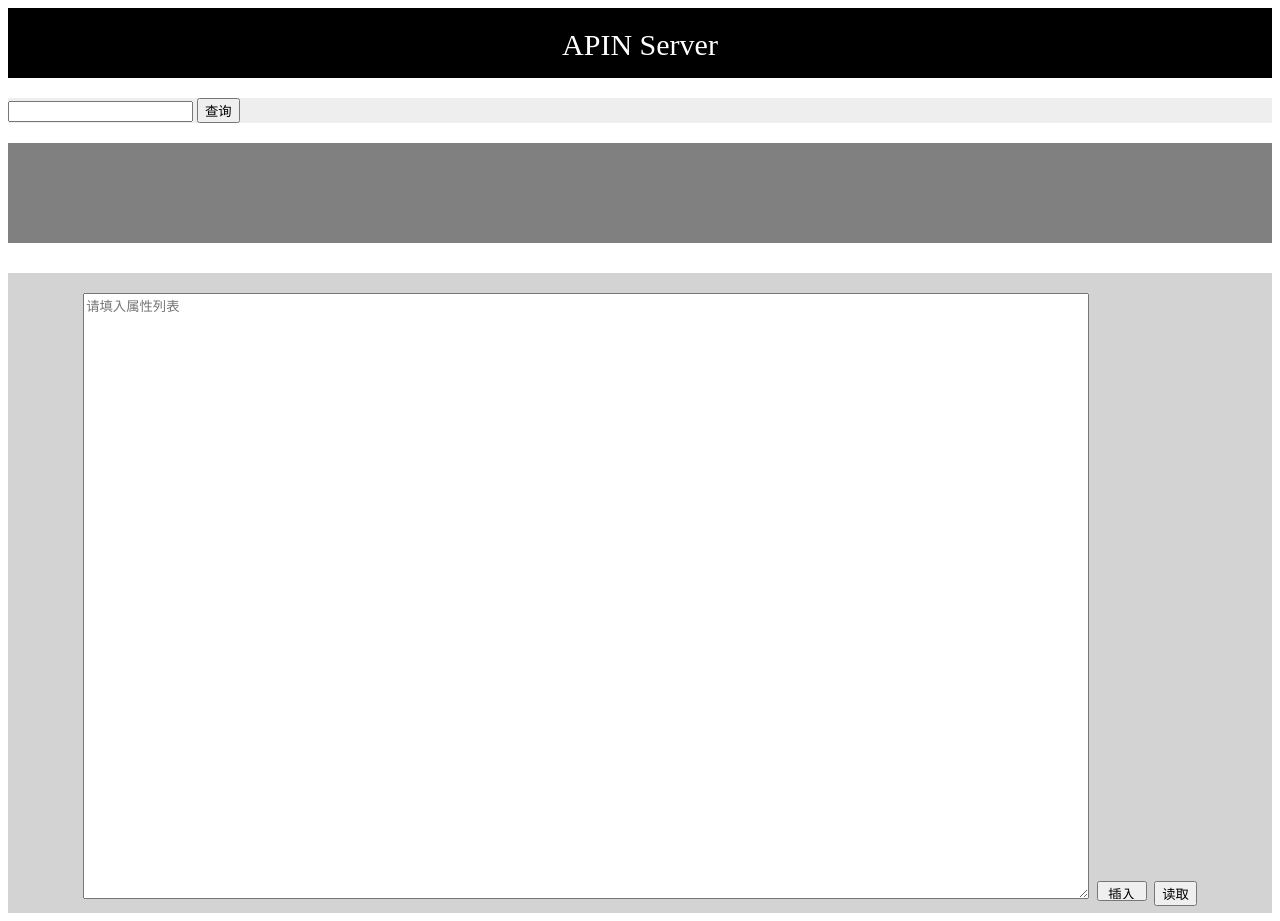
After one commit to xizhengmeng/django, a Django app: page /fullnewweb in a window 1280 px wide. The commit adds this page. Run offline with Django 3.2, Linux system fonts and the light colour scheme; some libraries are stand-ins or nearby versions.

Commit message:
增加接口可视化宫女呢个

```diff
--- /dev/null
+++ b/automitic/mysite/learn/templates/WebServerFull.html
@@ -0,0 +1,105 @@
+<!DOCTYPE html>
+<html lang="en">
+<head>
+    <meta charset="UTF-8">
+    <title>API Server</title>
+</head>
+<body>
+
+<div id="title">APIN Server</div>
+
+<div id="buttons">
+    <input type="inputtext">
+    <input type="button" value="查询">
+</div>
+
+<div id="files">
+
+</div>
+
+<div id="content">
+    <textarea id="textarea1" placeholder="请填入属性列表"></textarea>
+    <input type="button" value="插入" id="insert">
+    <input type="button" value="读取" id="read">
+</div>
+
+</body>
+
+<script src="http://apps.bdimg.com/libs/jquery/1.11.1/jquery.min.js"></script>
+
+<script type="text/javascript">
+
+    needDownCount = true;
+    goon = true;
+
+    $(document).ready(function(){
+        $("#read").click(function(){
+            alert('wahha')
+            $.get("/getcontent/", {'branch': 'hanshenghui'},function(ret){
+                alert(ret)
+                $('#textarea1').html(ret)
+            })
+        });
+
+        $("#insert").click(function(){
+            alert('lala')
+            text =  $('#textarea1').val()
+            $.get("/writecontent/", {'string': text},function(ret){
+                alert(ret)
+//                $('#textarea1').html(ret)
+            })
+        });
+    });
+
+</script>
+
+<style>
+#title{
+    background-color: black;
+    color: white;
+    height: 30px;
+    text-align:center;
+    padding: 20px;
+    font-size: 30px;
+}
+
+#buttons{
+   background-color: #eeeeee;
+   margin-top: 20px;
+}
+
+#files{
+    background-color: gray;
+    height: 100px;
+    margin-top: 20px;
+}
+
+#content{
+    background-color: lightgray;
+    height: 600px;
+    text-align:center;
+    padding: 20px;
+    font-size: 30px;
+    margin-top: 30px;
+}
+
+#textarea1{
+    width:1000px;//初始宽度
+max-width:1500px;//最大宽度
+min-width: 300 px;
+    height:600px;//初始高度
+max-height:800px;//最大高度
+min-height:400px;
+    overflow-y:auto;//让滚动条自适应，保证兼容性
+vertical-align: middle;
+/*text-align: center;*/
+}
+
+#insert{
+    width: 50px;
+    height: 20px;
+}
+
+</style>
+
+</html>
--- a/automitic/mysite/learn/templates/package.html
+++ b/automitic/mysite/learn/templates/package.html
@@ -112,6 +112,7 @@
                   alert('打包成功请点击check result获取安装包')
                   needDownCount = false;
                   goon = true;
+
                }else if(ret == 'fail'){
                    alert('打包失败,联系开发人员')
                    needDownCount = false;
--- a/automitic/mysite/learn/views.py
+++ b/automitic/mysite/learn/views.py
@@ -7,6 +7,7 @@ from DIY.createui import getCreatedStringWithProperties
 from DIY.packServer import packagiOS,getbranchesI,getbranchesA,packAndorid,changeToOnlineI,changeToOfflineI
 from django.http import HttpResponseRedirect
 from DIY.mail import sendMail
+from DIY.APIServer import getfilecontent,writecontent
 import shutil
 import logging
 import commands,time
@@ -30,6 +31,9 @@ def uicreate(request):
 
 def webserver(request):
     return render(request,'WebServer.html')
+
+def webserverfullre(request):
+    return render(request,'WebServerFull.html')
 
 def createui(request):
     string = request.GET['text']
@@ -86,7 +90,7 @@ def ajaxpack(request):
            f1.write(text1)
            f1.close()
 
-           mvoeTargetFile()
+           mvoeTargetFile(branchName + '***' + folderName)
 
            pullBranch('/Users/wxg/Documents/JDJRAPPAndroid' + '\n' + branchName)
 
@@ -227,7 +231,7 @@ def pullBranch(dir):
 
           f1.close()
 
-def mvoeTargetFile():
+def mvoeTargetFile(string):
 
     filePathF = '/Users/wxg/Documents/upload/'
     fileList = os.listdir(filePathF)
@@ -235,7 +239,10 @@ def mvoeTargetFile():
     filePath = '/Users/wxg/Documents/JDJRAPPAndroid/JDJR/libs/'
     filePathN = filePath + 'armeabi/'
 
+    f = open('/Users/wxg/Documents/Build/uploadlog.txt','a')
+
     for fileName in fileList:
+        f.write(fileName + '\n')
         targetPath = filePath + fileName
         targetPathN = filePathN + fileName
 
@@ -249,6 +256,16 @@ def mvoeTargetFile():
 
         shutil.move(filePathF + fileName,filePahtEnd + fileName)
 
+    begin = datetime.datetime.now()
+    hour = begin.hour + 8
+    day = begin.day
+    if hour > 24:
+       hour = hour - 24
+       day = day + 1
+
+    timeStr = '%dM%.dD%.dH%.dM' % (begin.month, day, hour,begin.minute)
+    f.write(string +'***'+ timeStr + '\n\n')
+    f.close()
 
 def ajaxgetbranchesfuncI(request):
     return HttpResponse(getbranchesI('string'))
@@ -515,3 +532,15 @@ def getUrl7(request):
             return HttpResponse('file %s/text.txt not exist' % text)
     else:
         return HttpResponse('please give an name')
+
+
+def getcontentstring(request):
+    print 'heihei'
+    text = getfilecontent()
+    return HttpResponse(text)
+
+
+def writestring(request):
+    text = request.GET.get('string')
+    answer = writecontent(text)
+    return HttpResponse(answer)
--- a/automitic/mysite/mysite/urls.py
+++ b/automitic/mysite/mysite/urls.py
@@ -40,13 +40,16 @@ urlpatterns = [
                url(r'interfaceTestClick', learn_views.interfaceTest),
                url(r'blockClick', learn_views.blockClickview),
                url(r'webserver', learn_views.webserver),
+               url(r'fullnewweb', learn_views.webserverfullre),
                url(r'url1', learn_views.getUrl1),
                url(r'url2', learn_views.getUrl2),  # new
                url(r'url3', learn_views.getUrl3),
                url(r'url4', learn_views.getUrl4),
                url(r'url5', learn_views.getUrl5),  # new
                url(r'url6', learn_views.getUrl6),
-               url(r'url7', learn_views.getUrl7)
+               url(r'url7', learn_views.getUrl7),
+               url(r'getcontent', learn_views.getcontentstring),
+               url(r'writecontent', learn_views.writestring),
                ]
 
 # ... the rest of your URLconf goes here ...
```
Also changed, not shown: automitic/mysite/learn/DIY/APIServer.py (added, +20 -0 lines), automitic/mysite/learn/templates/home.html (+7 -1 lines), 3 other files.
